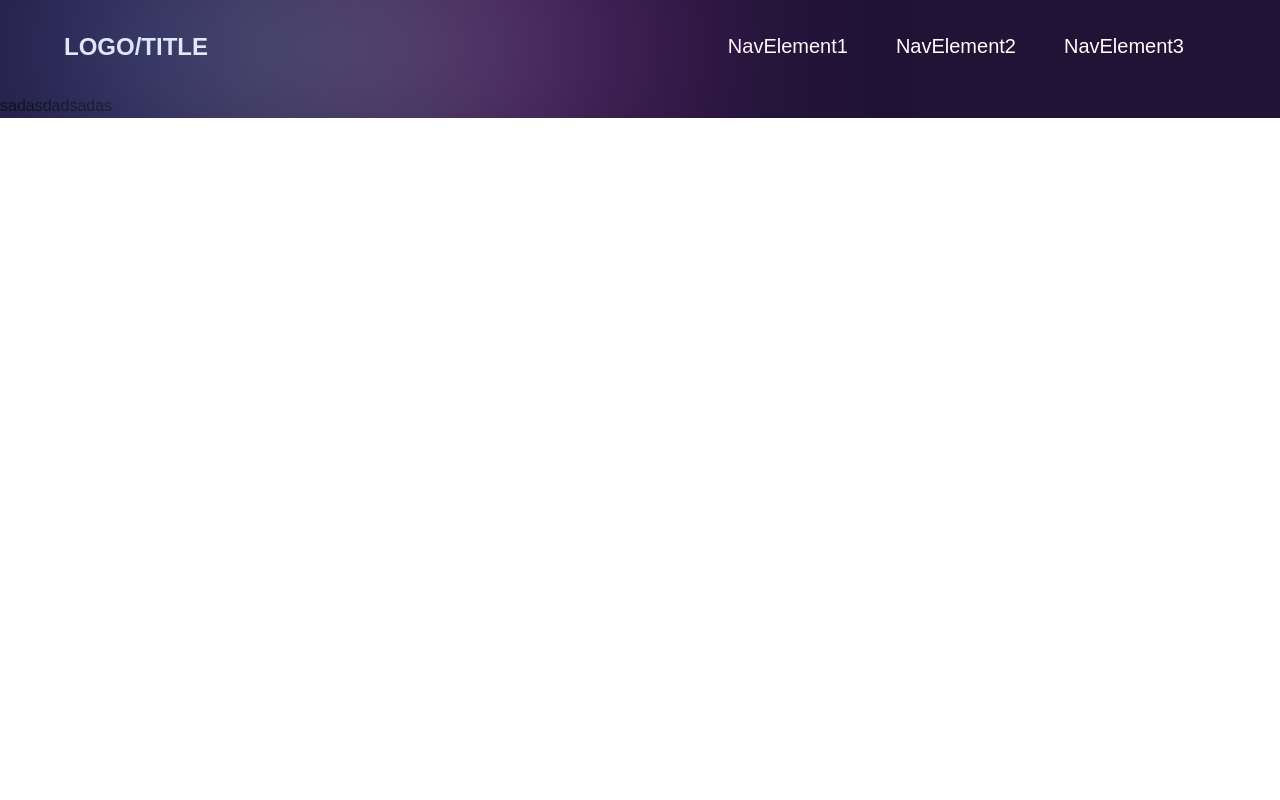
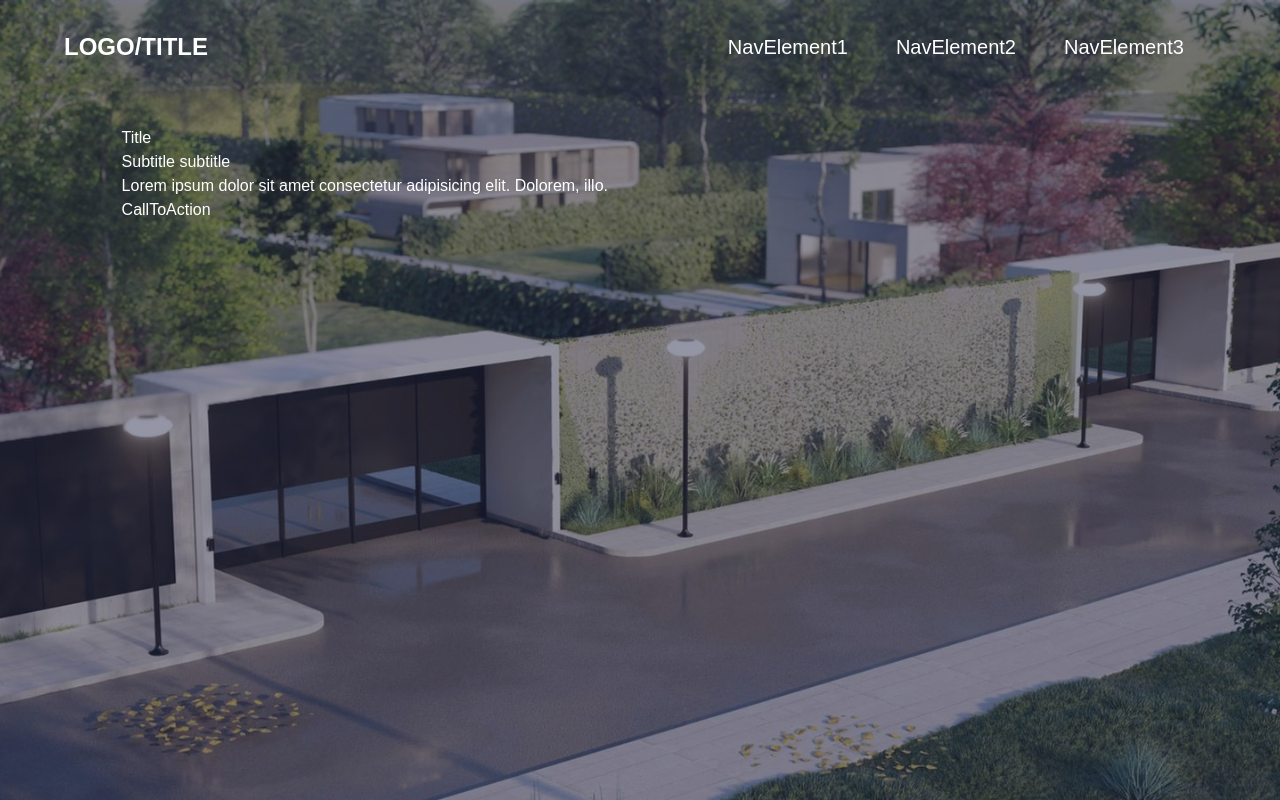
Before and after one commit to ivan-barrios/web-components, a Next.js app: page / in a window 1280 px wide. Built offline with nearby package versions, Linux system fonts and the light colour scheme.

Commit message:
Header incoming

```diff
--- a/app/page.js
+++ b/app/page.js
@@ -1,13 +1,14 @@
-import Navbar from "@/components/Navbar"
-import Image from "next/image"
+import Navbar from "@/components/Navbar";
+import Header from "@/components/Header";
+import Image from "next/image";
 
 export default function Home() {
   return (
-    <main className="bg-primary-black overflow-hidden">
-      <Navbar />
-      <div>
-        sadasdadsadas
+    <main className="bg-[url('../public/header-bg.jpeg')] bg-cover h-screen bg-center overflow-hidden">
+      <div className="bg-dark-color bg-opacity-50">
+        <Navbar />
+        <Header />
       </div>
     </main>
-  )
+  );
 }
--- /dev/null
+++ b/components/Header.jsx
@@ -0,0 +1,17 @@
+const Header = () => {
+  return (
+    <div className="flex justify-center h-screen px-8 py-8 text-white sm:px-16">
+      <div className="w-[90%] 2xl:max-w-[1280px]">
+        <h1>Title</h1>
+        <h2>Subtitle subtitle</h2>
+        <p>
+          Lorem ipsum dolor sit amet consectetur adipisicing elit. Dolorem,
+          illo.
+        </p>
+        <button>CallToAction</button>
+      </div>
+    </div>
+  );
+};
+
+export default Header;
--- a/components/Navbar.jsx
+++ b/components/Navbar.jsx
@@ -13,9 +13,9 @@ const Navbar = () => (
     whileInView="show"
     className="sm:px-16 px-6 py-8 relative"
   >
-    {/* The following div is only to show the gradient */}
-    <div className="absolute w-[50%] inset-0 gradient-01" />
-    <div className="2xl:max-w-[1280px] w-full mx-auto flex justify-between gap-8">
+    {/* You can use the following div only if you do not have an image background */}
+    {/* <div className="absolute w-[50%] inset-0 gradient-01" /> */}
+    <div className="2xl:max-w-[1280px] w-full mx-auto flex justify-between items-center gap-8">
       <h2 className="font-extrabold text-[24px] leading-[30px] text-white">
         LOGO/TITLE
       </h2>
--- a/motion.js
+++ b/motion.js
@@ -1,10 +1,9 @@
-
 // Different types of animation variants to use in the project
 
 export const navVariants = {
   hidden: {
     opacity: 0,
-      y: -50,
+    y: -30,
     transition: {
       type: "spring",
       stiffness: 300,
--- a/styles/globals.css
+++ b/styles/globals.css
@@ -45,8 +45,16 @@
   filter: blur(190px);
 }
 
-.glassmorphism {
-  background: rgba(255, 255, 255, 0.25);
+.whiteglassmorphism {
+  background: rgba(206, 202, 202, 0.25);
+  box-shadow: 0 8px 32px 0 rgba(31, 38, 135, 0.37);
+  backdrop-filter: blur(4px);
+  -webkit-backdrop-filter: blur(4px);
+  border: 1px solid rgba(255, 255, 255, 0.18);
+}
+
+.blackglassmorphism {
+  background: rgba(0, 0, 0, 0.25);
   box-shadow: 0 8px 32px 0 rgba(31, 38, 135, 0.37);
   backdrop-filter: blur(4px);
   -webkit-backdrop-filter: blur(4px);
--- a/tailwind.config.js
+++ b/tailwind.config.js
@@ -8,7 +8,8 @@ module.exports = {
   theme: {
     extend: {
       colors: {
-        "primary-black": "rgb(32, 19, 53)",
+        "primary-purple": "rgb(32, 19, 53)",
+        "dark-color": "rgb(42, 47, 79, 0.5)",
         "secondary-white": "#c7c7c7",
       },
     },
```
Also changed, not shown: public/header-bg.jpeg (added). Lines whose indentation alone changed are shown as unchanged.
